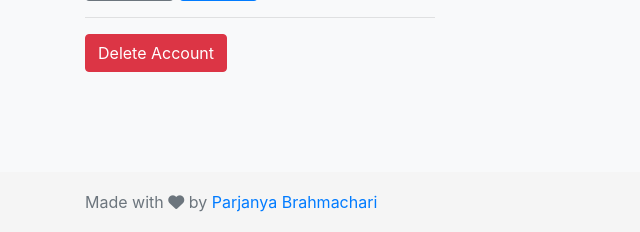
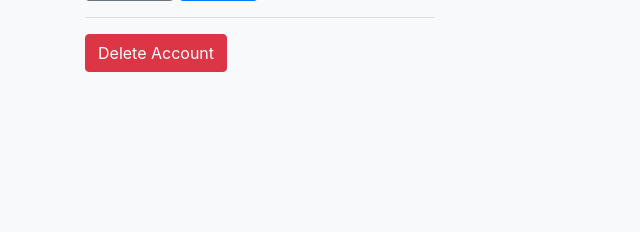
Before and after one commit to pbrahmac/food-selector-round-2, a Flask app: page /edit_profile in a window 1280 px wide. Shown: the part 568-800 px from the top of the page, without its empty margins (0-640 px from the left). Run offline with Flask 2, Linux system fonts and the light colour scheme; the visitor is signed in with stand-in values (Sample User, id 1); data comes from the database, SQL or seed files in the repository; some libraries are stand-ins or nearby versions.

Commit message:
Got rid of footer

```diff
--- a/app/templates/base.html
+++ b/app/templates/base.html
@@ -81,12 +81,5 @@
     <!-- Optional JavaScript -->
     {{ bootstrap.load_js() }}
     {% endblock %}
-
-    <footer class="footer" style="position:absolute; bottom:0; width:100%; height:60px; line-height:60px; background-color:#f5f5f5;">
-        <div class="container">
-            <span class="text-muted text-center">Made with <i class="fas fa-heart"></i> by <a href="https://github.com/pbrahmac">Parjanya Brahmachari</a></span>
-        </div>
-    </footer>
-
   </body>
 </html>
```
Also changed, not shown: er_diagram.jpg (deleted).
